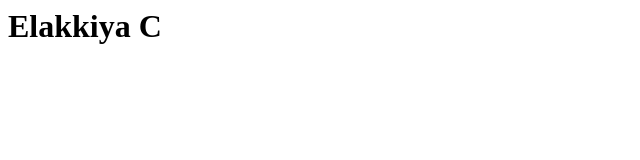
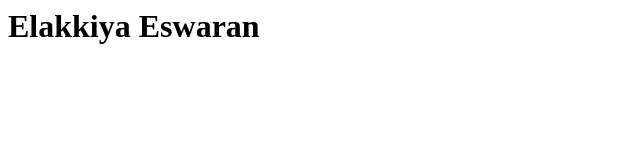
Before and after one commit to Elakkiya2308/Elakkiya2308.github.io, a plain HTML site: page index.html in a window 1280 px wide. Shown: the whole page, without its empty margins (0-640 px from the left). Drawn offline with Linux system fonts and the light colour scheme.

Commit message:
Update index.html

```diff
--- a/index.html
+++ b/index.html
@@ -1,3 +1,3 @@
 <html>
-  <h1>Elakkiya C</h1>
+  <h1>Elakkiya Eswaran</h1>
 </html>
```
